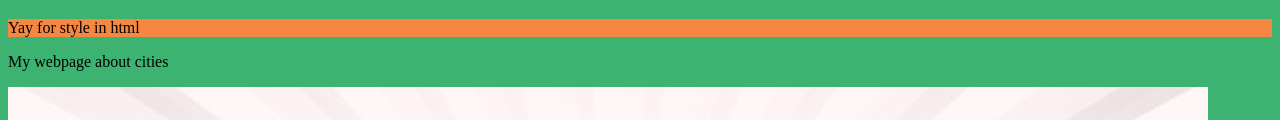
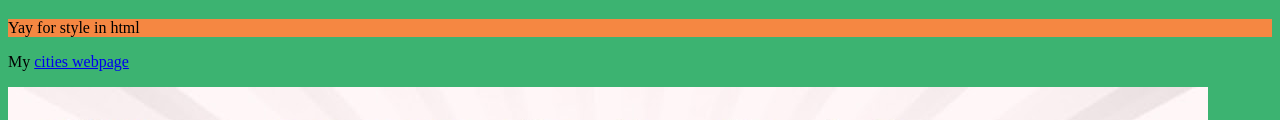
Before and after one commit to ICS20-Programming-Graeme-Barbe/Unit1-03-HTML-Style, a plain HTML site: page index.html in a window 1280 px wide. Shown: the part 241-361 px from the top of the page. Drawn offline with Linux system fonts and the light colour scheme.

Commit message:
fixed href

```diff
--- a/index.html
+++ b/index.html
@@ -21,7 +21,7 @@
 		<h1 id="my-header">Style is the most important thing</h1>
 		<p style="background-color:#f58742;">Yay for style in html</p>
 		<p>
-			<a herf="./cities.html">My webpage about cities</a>
+			My <a href="./cities.html">cities webpage</a>
 		</p>
 		<img src="./Images/HTML-style-guide.jpeg">
 	</body>
```
